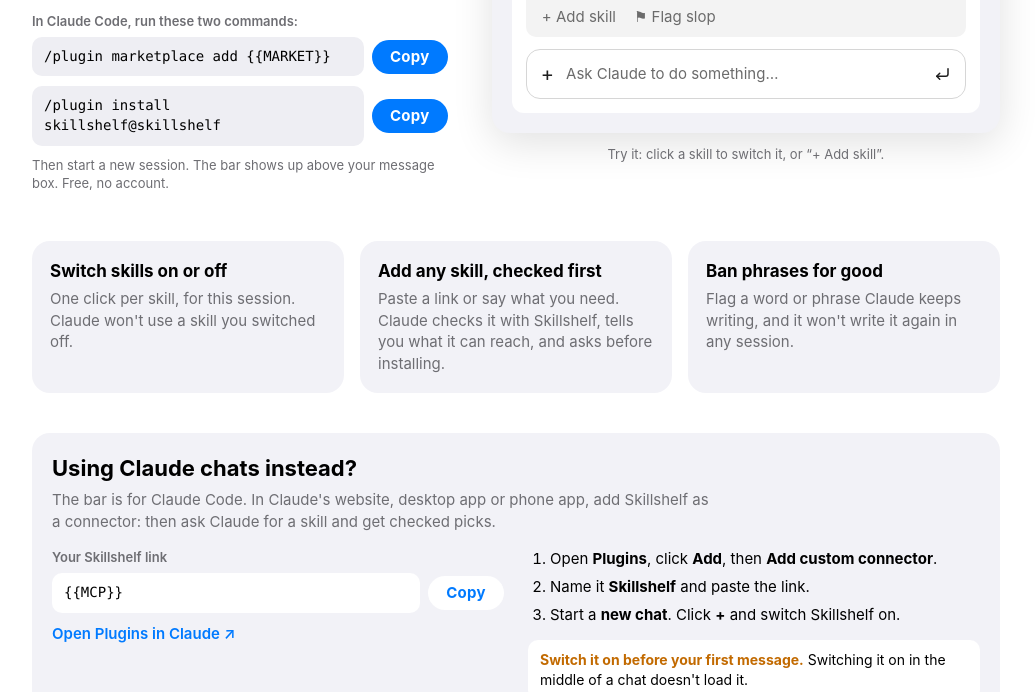
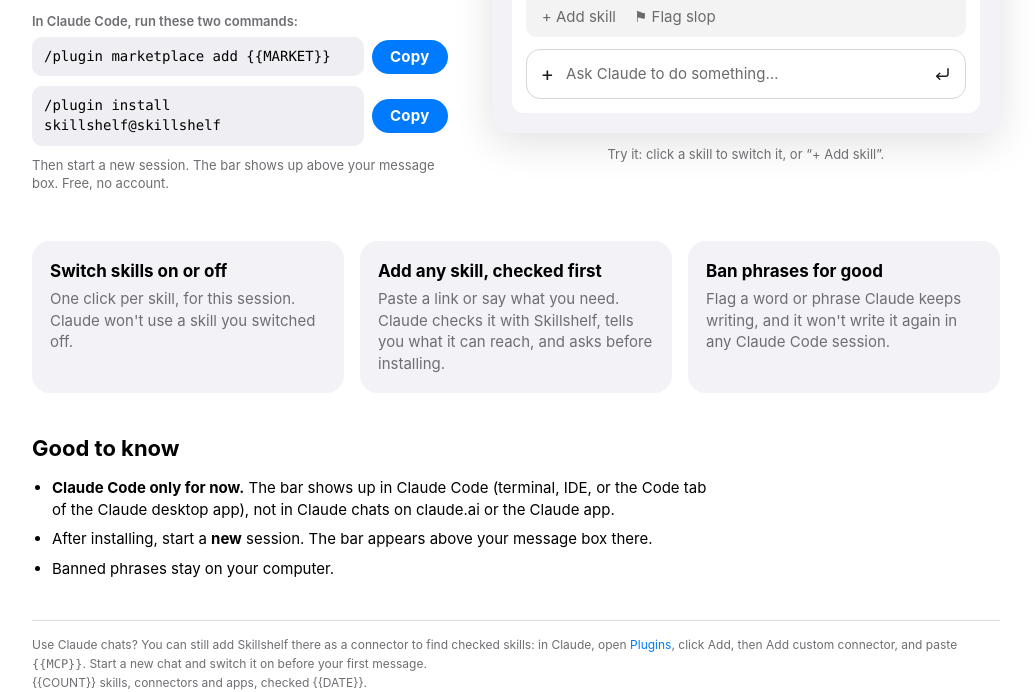
Before and after one commit to qaisak/vetted-store, a browser extension: page connector/src/setup.html in a window 1280 px wide. Shown: the part 267-959 px from the top of the page, without its empty margins (124-1159 px from the left). Drawn offline with Linux system fonts and the light colour scheme.

Commit message:
Skillshelf bar: Claude Code only for now
The bar no longer offers "Copy for the Claude app" (copying the ban rule
and pasting it into the Claude app by hand). Banned phrases apply in every
Claude Code session, and the README says the bar is Claude Code only for
now. Version 0.3.0.

The setup page is now "Skillshelf for Claude Code": the Claude chats
section became a short note at the bottom with the connector link, and the
plain-text page leads with the bar's install commands.

Co-Authored-By: Claude Opus 5.5 <noreply@anthropic.com>

```diff
--- a/connector/src/setup.html
+++ b/connector/src/setup.html
@@ -3,7 +3,7 @@
 <head>
 <meta charset="utf-8">
 <meta name="viewport" content="width=device-width, initial-scale=1, viewport-fit=cover">
-<title>Skillshelf for Claude</title>
+<title>Skillshelf for Claude Code</title>
 <meta name="description" content="A Skills bar that stays above your message box in Claude Code: switch skills on or off, and add any skill after Skillshelf checks its code.">
 <style>
   /* Same look as the Skillshelf site (pipeline/template.html) */
@@ -79,21 +79,12 @@
   .feature h3 { font-size: 17px; margin-bottom: 4px; }
   .feature p { color: var(--label2); }
 
-  .card { background: var(--bg2); border-radius: 18px; padding: 20px; margin-bottom: 36px; }
-  .card h2 { font-size: 22px; font-weight: 700; }
-  .card .sub { color: var(--label2); margin: 4px 0 16px; max-width: 70ch; }
-  .card .cols { display: grid; grid-template-columns: minmax(0, 1fr) minmax(0, 1fr); gap: 24px; }
-  @media (max-width: 760px) { .card .cols { grid-template-columns: minmax(0, 1fr); } }
-  .card .copy code, .card .copy .get { background: var(--card); }
-  ol { margin: 0 0 14px; padding-left: 22px; }
-  li { margin-bottom: 6px; }
-  .key { background: var(--card); border-radius: 10px; padding: 10px 12px; font-size: 14px; }
-  .key b { color: var(--orange); }
 
   h2.section { font-size: 22px; font-weight: 700; margin-bottom: 12px; }
   ul.notes { padding-left: 20px; margin: 0; max-width: 72ch; }
   ul.notes li { margin-bottom: 8px; }
-  .data-note { margin-top: 40px; font-size: 12px; color: var(--label2); border-top: 1px solid var(--sep); padding-top: 14px; }
+  code.inline { font: 12px var(--mono); overflow-wrap: anywhere; }
+  .data-note { margin-top: 40px; line-height: 1.6; font-size: 12px; color: var(--label2); border-top: 1px solid var(--sep); padding-top: 14px; }
 </style>
 </head>
 <body>
@@ -139,36 +130,17 @@
   <div class="features">
     <section class="feature"><h3>Switch skills on or off</h3><p>One click per skill, for this session. Claude won't use a skill you switched off.</p></section>
     <section class="feature"><h3>Add any skill, checked first</h3><p>Paste a link or say what you need. Claude checks it with Skillshelf, tells you what it can reach, and asks before installing.</p></section>
-    <section class="feature"><h3>Ban phrases for good</h3><p>Flag a word or phrase Claude keeps writing, and it won't write it again in any session.</p></section>
+    <section class="feature"><h3>Ban phrases for good</h3><p>Flag a word or phrase Claude keeps writing, and it won't write it again in any Claude Code session.</p></section>
   </div>
-
-  <section class="card" aria-labelledby="chats">
-    <h2 id="chats">Using Claude chats instead?</h2>
-    <p class="sub">The bar is for Claude Code. In Claude's website, desktop app or phone app, add Skillshelf as a connector: then ask Claude for a skill and get checked picks.</p>
-    <div class="cols">
-      <div>
-        <p class="field-label">Your Skillshelf link</p>
-        <div class="copy"><code id="link">{{MCP}}</code><button class="get" data-copy="link">Copy</button></div>
-        <a href="{{PLUGINS}}" target="_blank" rel="noopener" style="font-weight:600">Open Plugins in Claude ↗</a>
-      </div>
-      <div>
-        <ol>
-          <li>Open <strong>Plugins</strong>, click <strong>Add</strong>, then <strong>Add custom connector</strong>.</li>
-          <li>Name it <strong>Skillshelf</strong> and paste the link.</li>
-          <li>Start a <strong>new chat</strong>. Click <strong>+</strong> and switch Skillshelf on.</li>
-        </ol>
-        <p class="key"><b>Switch it on <strong>before</strong> your first message.</b> Switching it on in the middle of a chat doesn't load it.</p>
-      </div>
-    </div>
-  </section>
 
   <h2 class="section">Good to know</h2>
   <ul class="notes">
-    <li><strong>Add it only once.</strong> The bar brings Skillshelf's connector with it, so in Claude Code you don't need to add the connector as well. If Skillshelf shows up twice in your list, remove one.</li>
-    <li>Searching Claude's connector list won't find Skillshelf yet. Use the link above.</li>
+    <li><strong>Claude Code only for now.</strong> The bar shows up in Claude Code (terminal, IDE, or the Code tab of the Claude desktop app), not in Claude chats on claude.ai or the Claude app.</li>
+    <li>After installing, start a <strong>new</strong> session. The bar appears above your message box there.</li>
+    <li>Banned phrases stay on your computer.</li>
   </ul>
 
-  <p class="data-note">{{COUNT}} skills, connectors and apps, checked {{DATE}}.</p>
+  <p class="data-note">Use Claude chats? You can still add Skillshelf there as a connector to find checked skills: in Claude, open <a href="{{PLUGINS}}" target="_blank" rel="noopener">Plugins</a>, click Add, then Add custom connector, and paste <code class="inline" id="link">{{MCP}}</code>. Start a new chat and switch it on before your first message.<br>{{COUNT}} skills, connectors and apps, checked {{DATE}}.</p>
 </main>
 <script>
   document.querySelectorAll('[data-copy]').forEach(function (b) {
--- a/connector/src/worker.js
+++ b/connector/src/worker.js
@@ -285,7 +285,7 @@ export default {
         const fill = { MCP: mcp, CMD: cmd, MARKET: market, PLUGINS: CLAUDE_PLUGINS, COUNT: String(L.length), DATE: CATALOG.generated };
         return new Response(SETUP_HTML.replace(/{{(\w+)}}/g, (m, k) => k in fill ? esc(fill[k]) : m), { headers: { 'Content-Type': 'text/html; charset=utf-8', ...CORS } });
       }
-      return new Response(`Skillshelf connector for Claude.\n\nIn Claude: Plugins, Add, Add custom connector, name it Skillshelf, then paste:\n${mcp}\nThen start a new chat and switch Skillshelf on in the + menu before your first message.\n\nIn Claude Code, get the Skillshelf bar (it brings the connector too):\n/plugin marketplace add ${market}\n/plugin install skillshelf@skillshelf\nOr add only the connector: ${cmd}\n\nThen ask Claude things like "find me a skill to make my site look less AI-made" or "is Impeccable safe?".\n\nCatalog: ${L.length} listings, checked ${CATALOG.generated}.\n`, { headers: { 'Content-Type': 'text/plain; charset=utf-8', ...CORS } });
+      return new Response(`Skillshelf for Claude Code.\n\nGet the Skillshelf bar (it brings the connector too). In Claude Code, run:\n/plugin marketplace add ${market}\n/plugin install skillshelf@skillshelf\nThen start a new session. The bar is Claude Code only for now.\n\nUse Claude chats? Add just the connector: Plugins, Add, Add custom connector, name it Skillshelf, then paste:\n${mcp}\nThen start a new chat and switch Skillshelf on in the + menu before your first message.\n(Only the connector in Claude Code: ${cmd})\n\nThen ask Claude things like "find me a skill to make my site look less AI-made" or "is Impeccable safe?".\n\nCatalog: ${L.length} listings, checked ${CATALOG.generated}.\n`, { headers: { 'Content-Type': 'text/plain; charset=utf-8', ...CORS } });
     }
     return json({ error: 'Not found' }, 404);
   },
```
Also changed, not shown: connector/test/worker.test.mjs (+3 -3 lines), plugins/skillshelf/hooks/register.tsx (+2 -12 lines), plugins/skillshelf/.claude-plugin/plugin.json, plugins/skillshelf/README.md.
